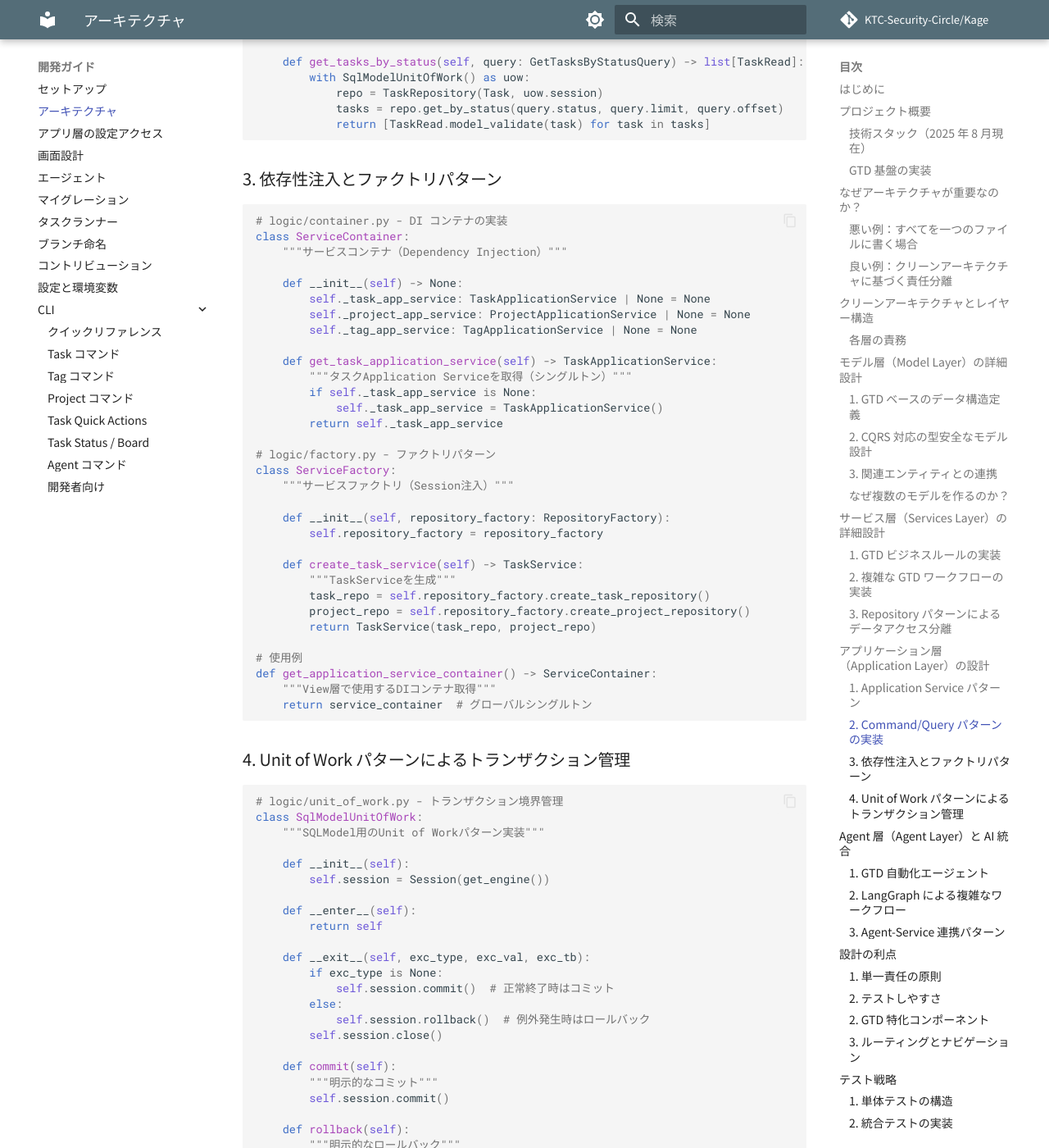
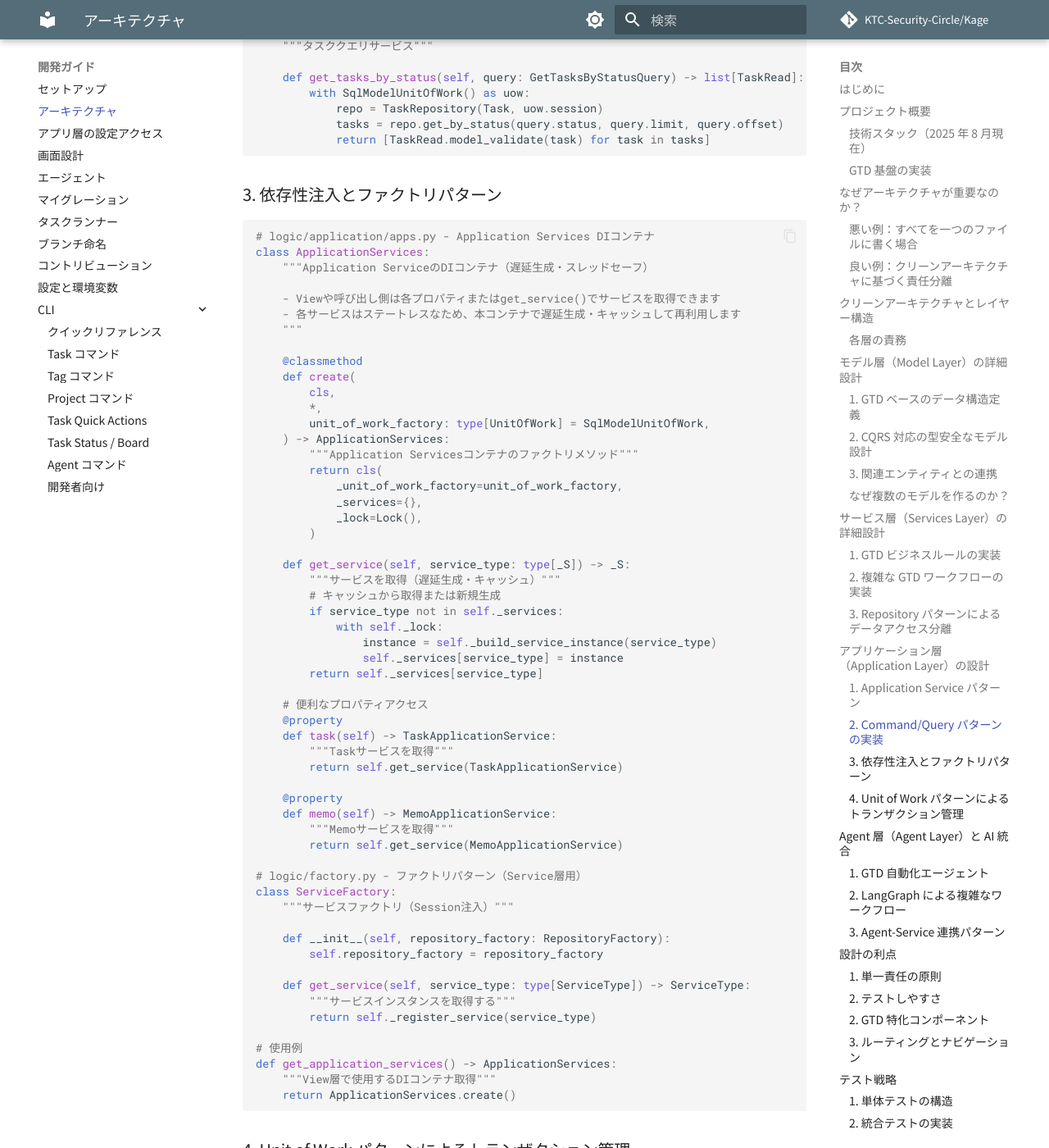
Before and after one commit to KTC-Security-Circle/Kage, an MkDocs documentation site: the page built from docs/dev/architecture-design.md, in a window 1280 px wide and 1400 px high, scrolled down 10933 px. Shown: the whole window at 82% size. Built offline with MkDocs 1.6.1 and Material for MkDocs 9.7.7, drawn with Linux system fonts in a browser that asks for light colours; comment, search, counter and statistics services are not loaded; some of the changed text lies outside the part shown.

Commit message:
docs: アーキテクチャドキュメントのDIコンテナ実装を最新化
Co-authored-by: snow7y <103980824+snow7y@users.noreply.github.com>

````diff
--- a/docs/dev/architecture-design.md
+++ b/docs/dev/architecture-design.md
@@ -137,10 +137,11 @@ class TaskApplicationService:
             task_service = service_factory.create_task_service()
             return task_service.create_task(command.to_create_model())
 
-# views/task/view.py - UI表示
+# views/tasks/view.py - UI表示
 class TaskView(BaseView):
-    def __init__(self):
-        self.task_app_service = get_application_service_container().get_task_application_service()
+    def __init__(self, page: ft.Page, app_services: ApplicationServices):
+        super().__init__(page, app_services)
+        self.task_app_service = app_services.task
 
     def on_add_task(self, e):
         """UIからアプリケーションサービスを呼び出すだけ"""
@@ -536,38 +537,62 @@ class TaskQuery:
 ### 3. 依存性注入とファクトリパターン
 
 ```python
-# logic/container.py - DI コンテナの実装
-class ServiceContainer:
-    """サービスコンテナ（Dependency Injection）"""
+# logic/application/apps.py - Application Services DIコンテナ
+class ApplicationServices:
+    """Application ServiceのDIコンテナ（遅延生成・スレッドセーフ）
 
-    def __init__(self) -> None:
-        self._task_app_service: TaskApplicationService | None = None
-        self._project_app_service: ProjectApplicationService | None = None
-        self._tag_app_service: TagApplicationService | None = None
+    - Viewや呼び出し側は各プロパティまたはget_service()でサービスを取得できます
+    - 各サービスはステートレスなため、本コンテナで遅延生成・キャッシュして再利用します
+    """
 
-    def get_task_application_service(self) -> TaskApplicationService:
-        """タスクApplication Serviceを取得（シングルトン）"""
-        if self._task_app_service is None:
-            self._task_app_service = TaskApplicationService()
-        return self._task_app_service
+    @classmethod
+    def create(
+        cls,
+        *,
+        unit_of_work_factory: type[UnitOfWork] = SqlModelUnitOfWork,
+    ) -> ApplicationServices:
+        """Application Servicesコンテナのファクトリメソッド"""
+        return cls(
+            _unit_of_work_factory=unit_of_work_factory,
+            _services={},
+            _lock=Lock(),
+        )
 
-# logic/factory.py - ファクトリパターン
+    def get_service(self, service_type: type[_S]) -> _S:
+        """サービスを取得（遅延生成・キャッシュ）"""
+        # キャッシュから取得または新規生成
+        if service_type not in self._services:
+            with self._lock:
+                instance = self._build_service_instance(service_type)
+                self._services[service_type] = instance
+        return self._services[service_type]
+
+    # 便利なプロパティアクセス
+    @property
+    def task(self) -> TaskApplicationService:
+        """Taskサービスを取得"""
+        return self.get_service(TaskApplicationService)
+
+    @property
+    def memo(self) -> MemoApplicationService:
+        """Memoサービスを取得"""
+        return self.get_service(MemoApplicationService)
+
+# logic/factory.py - ファクトリパターン（Service層用）
 class ServiceFactory:
     """サービスファクトリ（Session注入）"""
 
     def __init__(self, repository_factory: RepositoryFactory):
         self.repository_factory = repository_factory
 
-    def create_task_service(self) -> TaskService:
-        """TaskServiceを生成"""
-        task_repo = self.repository_factory.create_task_repository()
-        project_repo = self.repository_factory.create_project_repository()
-        return TaskService(task_repo, project_repo)
+    def get_service(self, service_type: type[ServiceType]) -> ServiceType:
+        """サービスインスタンスを取得する"""
+        return self._register_service(service_type)
 
 # 使用例
-def get_application_service_container() -> ServiceContainer:
+def get_application_services() -> ApplicationServices:
     """View層で使用するDIコンテナ取得"""
-    return service_container  # グローバルシングルトン
+    return ApplicationServices.create()
 ```
 
 ### 4. Unit of Work パターンによるトランザクション管理
@@ -691,7 +716,7 @@ class WeeklyReviewWorkflow:
 
     def _collect_completed_tasks(self, state: WeeklyReviewState) -> dict:
         """今週完了したタスクを収集"""
-        task_service = self.service_container.get_task_application_service()
+        task_service = self.app_services.task
         completed_tasks = task_service.get_completed_tasks_this_week()
 
         return {
@@ -712,7 +737,8 @@ class TaskServiceTool(BaseTool):
 
     def _run(self, action: str, **kwargs) -> str:
         """エージェントからサービス層を呼び出し"""
-        task_app_service = get_application_service_container().get_task_application_service()
+        app_services = ApplicationServices.create()
+        task_app_service = app_services.task
 
         match action:
             case "create_task":
@@ -758,9 +784,9 @@ Views層は、Fletを使用してクロスプラットフォーム対応のモ
 class BaseView(ABC):
     """全ビューの基底クラス"""
 
-    def __init__(self, page: ft.Page, service_container: ServiceContainer):
+    def __init__(self, page: ft.Page, app_services: ApplicationServices):
         self.page = page
-        self.service_container = service_container
+        self.app_services = app_services
         self._content: ft.Control | None = None
 
     @abstractmethod
@@ -784,11 +810,11 @@ class BaseView(ABC):
 class MainView(BaseView):
     """アプリケーションのメインビュー"""
 
-    def __init__(self, page: ft.Page, service_container: ServiceContainer):
-        super().__init__(page, service_container)
-        self.task_list_view = TaskListView(page, service_container)
-        self.inbox_view = InboxView(page, service_container)
-        self.project_view = ProjectView(page, service_container)
+    def __init__(self, page: ft.Page, app_services: ApplicationServices):
+        super().__init__(page, app_services)
+        self.task_list_view = TaskListView(page, app_services)
+        self.inbox_view = InboxView(page, app_services)
+        self.project_view = ProjectView(page, app_services)
 
     def build(self) -> ft.Control:
         """メインレイアウトを構築"""
@@ -942,9 +968,9 @@ class QuickCaptureComponent(ft.UserControl):
 class ViewRouter:
     """ビュー間のナビゲーション管理"""
 
-    def __init__(self, page: ft.Page, service_container: ServiceContainer):
+    def __init__(self, page: ft.Page, app_services: ApplicationServices):
         self.page = page
-        self.service_container = service_container
+        self.app_services = app_services
         self.views: dict[str, BaseView] = {}
         self.current_view: str = "main"
 
@@ -962,10 +988,10 @@ class ViewRouter:
     def _create_view(self, view_name: str) -> BaseView:
         """ビューのファクトリメソッド"""
         view_factories = {
-            "main": lambda: MainView(self.page, self.service_container),
-            "inbox": lambda: InboxView(self.page, self.service_container),
-            "projects": lambda: ProjectView(self.page, self.service_container),
-            "contexts": lambda: ContextView(self.page, self.service_container),
+            "main": lambda: MainView(self.page, self.app_services),
+            "inbox": lambda: InboxView(self.page, self.app_services),
+            "projects": lambda: ProjectView(self.page, self.app_services),
+            "contexts": lambda: ContextView(self.page, self.app_services),
         }
 
         factory = view_factories.get(view_name)
@@ -1022,13 +1048,15 @@ class TestGTDWorkflow:
     """GTDワークフロー全体のテスト"""
 
     @pytest.fixture
-    def service_container(self):
-        """テスト用サービスコンテナ"""
-        return create_test_service_container()
+    def app_services(self):
+        """テスト用Application Servicesを作成"""
+        return ApplicationServices.create(
+            unit_of_work_factory=TestUnitOfWork
+        )
 
-    def test_inbox_to_next_action_workflow(self, service_container):
+    def test_inbox_to_next_action_workflow(self, app_services):
         """Inbox → Next Action の完全なワークフロー"""
-        task_app_service = service_container.get_task_application_service()
+        task_app_service = app_services.task
 
         # 1. Inboxアイテム作成
         command = CreateTaskCommand(
@@ -1064,8 +1092,8 @@ class TestGTDWorkflow:
 def main(page: ft.Page):
     """Fletアプリケーションのメイン関数"""
     # 依存関係の組み立て
-    service_container = create_service_container()
-    router = ViewRouter(page, service_container)
+    app_services = ApplicationServices.create()
+    router = ViewRouter(page, app_services)
 
     # GTD特化のページ設定
     page.title = "Kage - GTD Task Manager"
@@ -1098,7 +1126,7 @@ def on_add_task(self, e):
             status=TaskStatus.INBOX
         )
 
-        task_app_service = self.service_container.get_task_application_service()
+        task_app_service = self.app_services.task
         new_task = task_app_service.create_task(command)
 
         # UI更新
````
